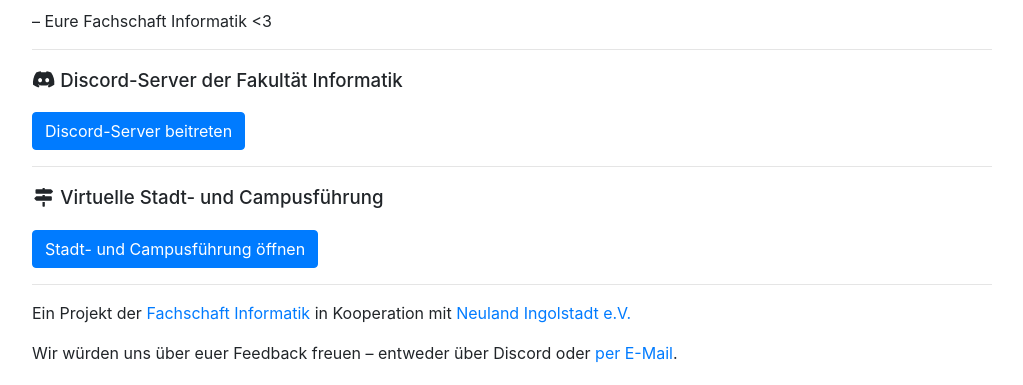
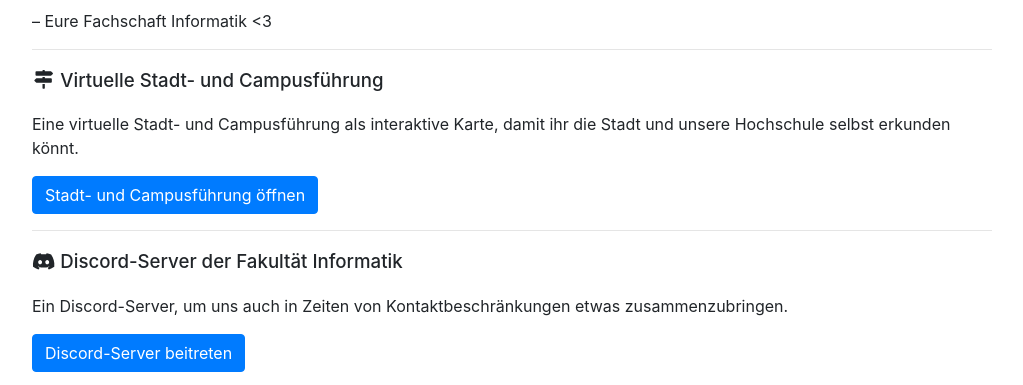
Before and after one commit to neuland-ingolstadt/ersti-hilfe-kit, a Next.js app: page / in a window 1280 px wide. Shown: the part 409-794 px from the top of the page, without its empty margins (128-1151 px from the left). Built offline with nearby package versions, Linux system fonts and the light colour scheme.

Commit message:
Update text on front page

```diff
--- a/pages/index.js
+++ b/pages/index.js
@@ -71,33 +71,39 @@
         <hr />
 
         <h2 className={styles.subtitle}>
-          <FontAwesomeIcon icon={faDiscord} fixedWidth />
-          <> Discord-Server der Fakultät Informatik</>
+          <FontAwesomeIcon icon={faMapSigns} fixedWidth />
+          <> Virtuelle Stadt- und Campusführung</>
         </h2>
 
         <p>
-          <a href="https://discord.gg/pTvQEZpga7" target="_blank" rel="noreferrer">
-            <Button variant="primary">
-              Discord-Server beitreten
-            </Button>
-          </a>
+          Eine virtuelle Stadt- und Campusführung als interaktive Karte, damit ihr die Stadt und unsere Hochschule selbst erkunden könnt.
         </p>
-
-        <hr />
-
-        <h2 className={styles.subtitle}>
-          <FontAwesomeIcon icon={faMapSigns} fixedWidth />
-          <> Virtuelle Stadt- und Campusführung</>
-        </h2>
 
         <Link href="/tour">
           <Button variant="primary">
             Stadt- und Campusführung öffnen
           </Button>
         </Link>
+
+        <hr />
+
+        <h2 className={styles.subtitle}>
+          <FontAwesomeIcon icon={faDiscord} fixedWidth />
+          <> Discord-Server der Fakultät Informatik</>
+        </h2>
+
+        <p>
+          Ein Discord-Server, um uns auch in Zeiten von Kontaktbeschränkungen etwas zusammenzubringen.
+        </p>
+
+        <a href="https://discord.gg/pTvQEZpga7" target="_blank" rel="noreferrer">
+          <Button>
+            Discord-Server beitreten
+          </Button>
+        </a>
+
+        <hr />
       </main>
-
-      <hr />
 
       <footer className={styles.footer}>
         <p>
```
